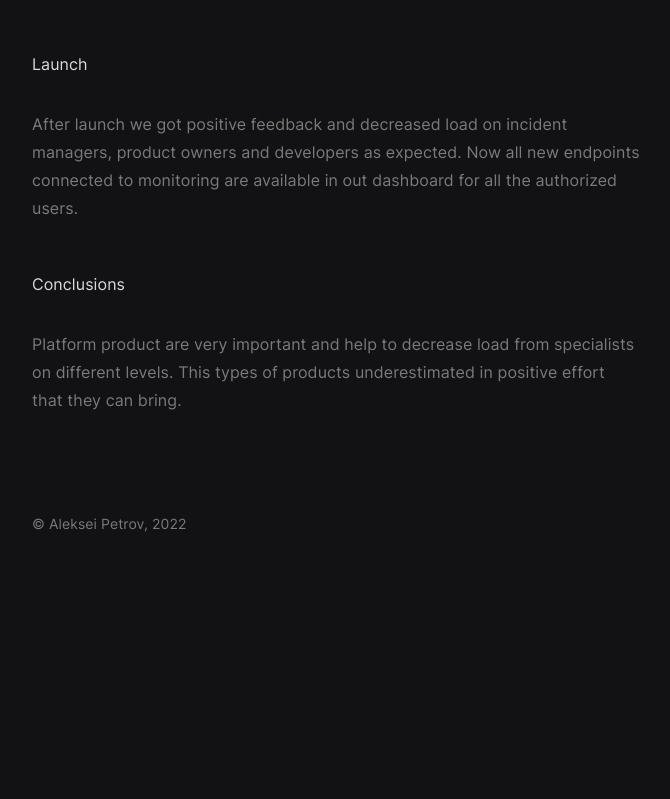
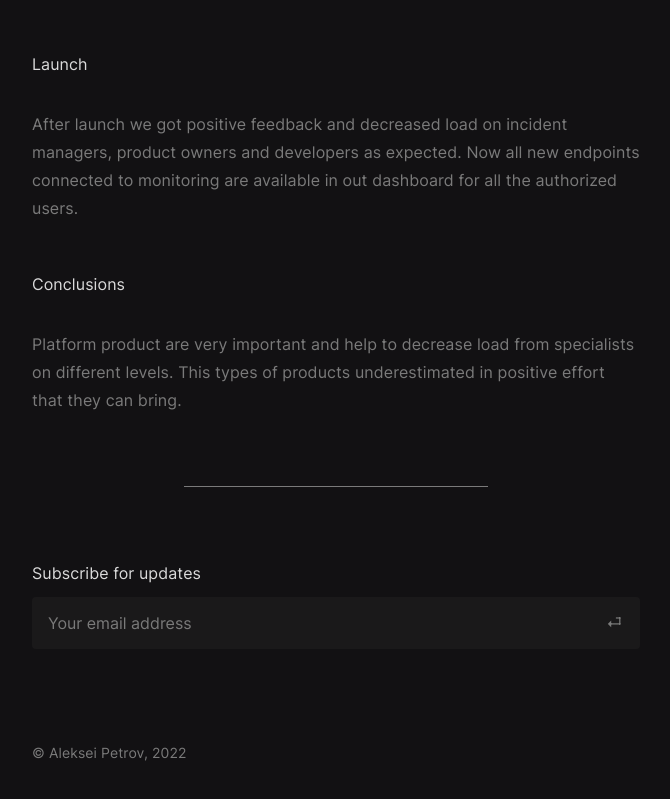
Before and after one commit to alekspetrov/alekspetrov-website, a Nuxt app: page /projects/web-monitoring in a window 1280 px wide. Shown: the part 2166-2965 px from the top of the page, without its empty margins (304-974 px from the left). Before the commit the page ends 2752 px from the top, so only its background shows below. Built offline with nearby package versions, Linux system fonts and the light colour scheme.

Commit message:
update text for titles

```diff
--- a/pages/projects/web-monitoring.vue
+++ b/pages/projects/web-monitoring.vue
@@ -62,6 +62,7 @@
         specialists on different levels. This types of products underestimated
         in positive effort that they can bring.
       </p>
+      <BlockForm />
     </div>
   </NuxtLayout>
 </template>
--- a/pages/projects/xcoex.vue
+++ b/pages/projects/xcoex.vue
@@ -21,5 +21,6 @@
         model "ask" to model "watch".
       </p>
     </div>
+    <BlockForm />
   </NuxtLayout>
 </template>
```
